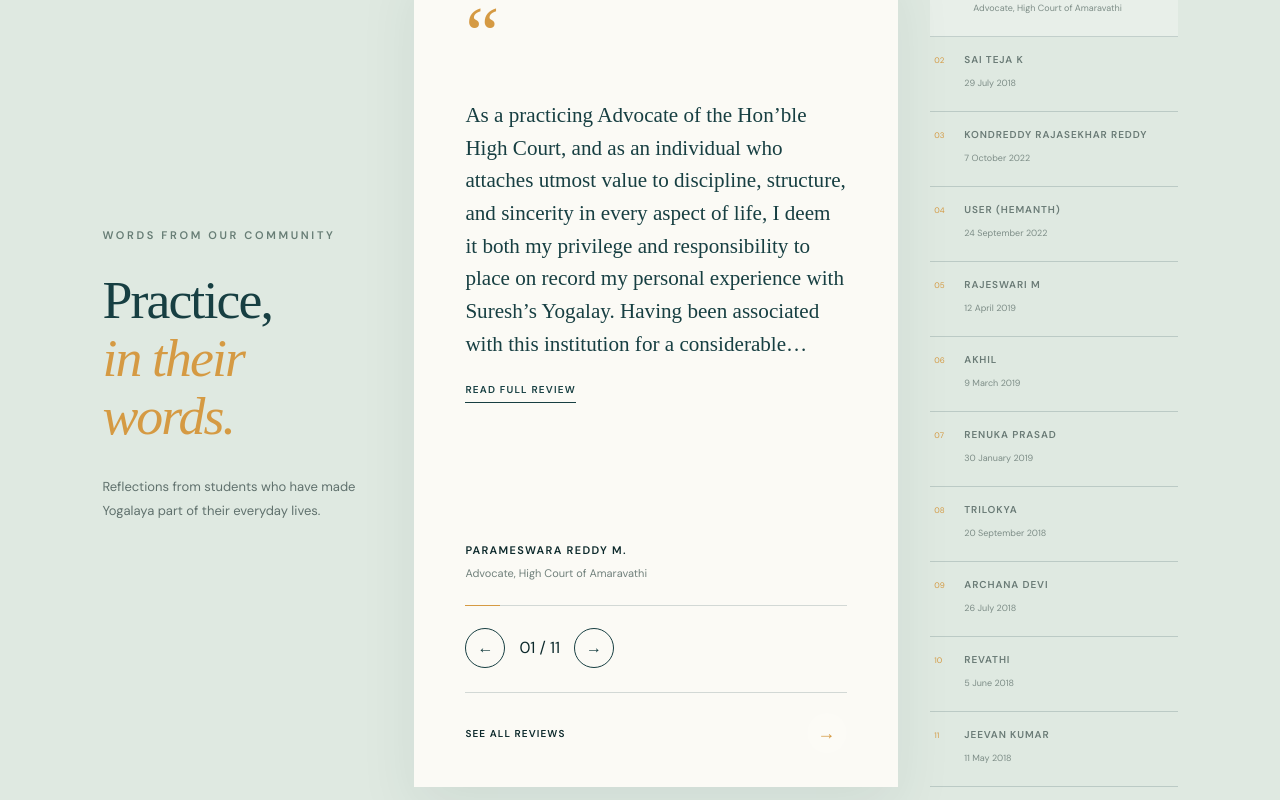
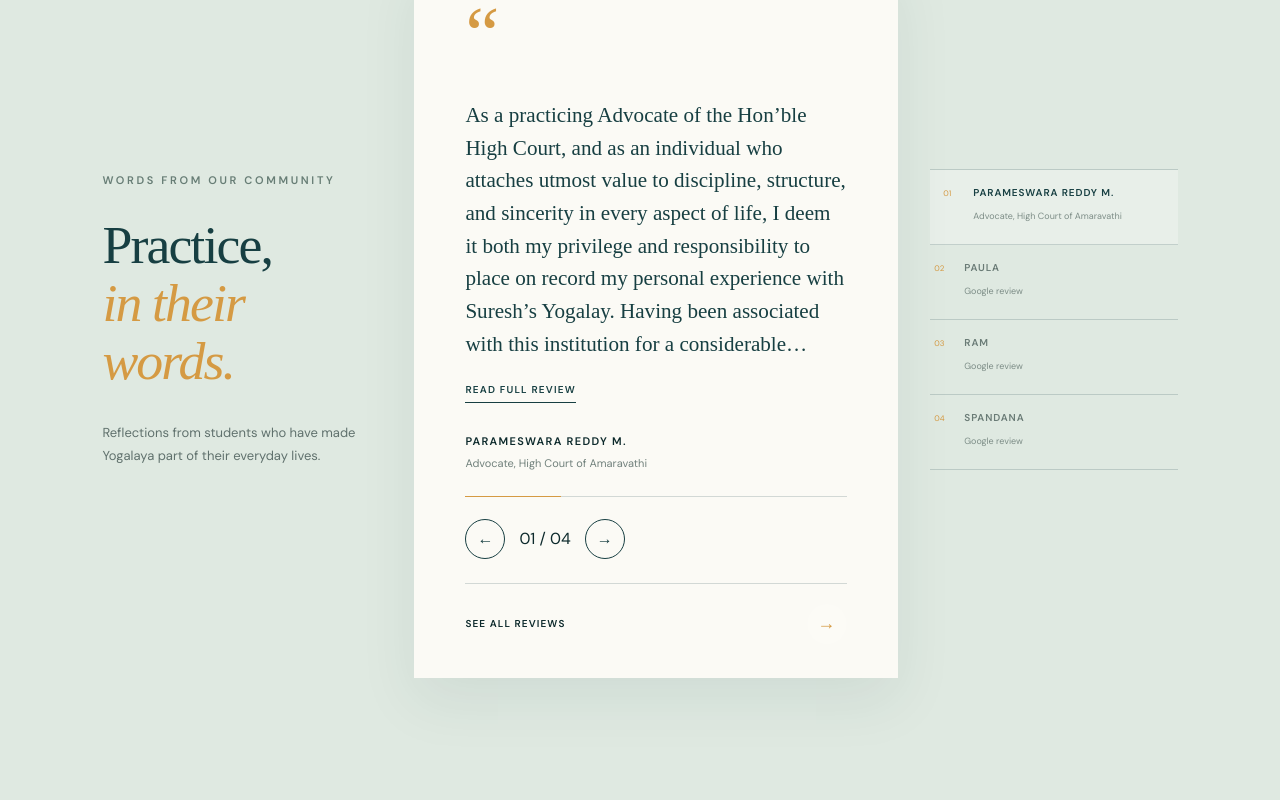
Before and after one commit to Murthy-sys/yogalaya, a React (Vite) app: page / in a window 1280 px wide. Shown: the part 5980-6780 px from the top of the page. Built offline with nearby package versions, Linux system fonts and the light colour scheme; a web font is replaced by a local one.

Commit message:
final commit

```diff
--- a/src/App.jsx
+++ b/src/App.jsx
@@ -51,54 +51,45 @@
     featured: true,
   },
   {
-    quote: "Experiencing something new in my life. First of all, I thought of a Gym for bodybuilding but with a thought that being mentally strong is more important than physical fitness in the upcoming materialistic life I thought of joining the Yoga Institute. But here I got to know that we will experience both Physical fitness and Mental fitness with Yoga. The Institute will do 100% justification for this.",
-    name: "Sai Teja K",
-    detail: "29 July 2018",
+    quote: `Before my first meeting with Suresh I really didn’t know what to expect from a yoga class as my only reference point were a few classes taken in the US. I wasn’t even sure if I wanted to commit to a daily yoga practice. But when I met Suresh, his confidence and conviction in what he does shined through and I knew right away I was going to be in good hands.
+
+The journey is being wonderfully challenging and empowering. I think we don’t know where we really stand physically and spiritually or even what’s possible for us until we put ourselves to work. And the sessions at Yogalay are certainly hard work. It is not easy to realize what your current limits are. However, I love Suresh’s gentle approach and the quiet atmosphere at his yoga studio which makes for the perfect place to grow at your own pace. I am beyond happy to see that the impact of what happens on the yoga mat stays with me far beyond the session. It’s only been a few weeks, but I am already experiencing myself in a new light. I am really thankful to Suresh for helping me believe that progress is possible if I apply myself to it and for reminding me that everything will come in due time. Thank you, Suresh, for your support in this journey! The work you do doesn’t go unseen!`,
+    name: "Paula",
+    detail: "Google review",
   },
   {
-    quote: "This is Rajasekhar, What Purpose your decided to join yoga classes, For your weight loss, stress relief, peacefulness, stability in life... Etc.. Here Suresh sir and Gayatri Mam will treat you as a kid and they will explain you clearly about yoga... Coming to my Experience 1. Yoga improved my Flexibility 2. Improved my mental health, boost immunity, reduced anxiety, improved my strength.. Etc. Finally yoga will make you mentally and physically fit...... I have faced so many Experiences in a short time. In my experiences mostly i liked one Word ‘CONTROL’..... If you don't have CONTROL on proper diet and sleep you will facing weight gain or weight loss problems. If you don't have CONTROL on anger or stability or stress management you will face lot of problems mentally and Physically. If your mind in your control.. You will achieve whatever you like. I'm sharing my experiences here due to it will helpful to few people atleast. Thank you very much to Suresh sir and Gayatri Mam you both made me Blissful.",
-    name: "Kondreddy Rajasekhar Reddy",
-    detail: "7 October 2022",
+    quote: `I came to know about Yogalaya from Facebook. I have been practicing yoga for the last six months, and my perception of yoga has completely changed. I was under the impression that yoga was only physical activity. Slowly, I realized from Yoga Master Suresh—who reiterates during training sessions—that yoga is a union of body and mind.
+
+Suresh’s in-depth knowledge, rich experience, and command of yoga are clearly visible in every aspect of training. He pays close attention to every individual, understands their needs, trains accordingly, and modifies the approach without losing the essence of yoga—making sure goals are met.
+
+Whenever a new asana or technique is taught, he explains its benefits. This improves a trainee’s yoga knowledge and motivates us to practice continuously. His slow and steady approach, with a long-term vision, is truly appreciable. He is very friendly and approachable, and answers every question with patience. These are his assets and make him different.
+
+One of my favorite quotes from him is: “Any vehicle needs maintenance; likewise, the human body also needs regular maintenance, which can be achieved with regular practice of yoga.”
+
+I would highly recommend Yogalaya and Suresh Master to anyone who wants to train, practice, and experience yoga. All the very best, and thank you for the valuable training provided so far!
+
+Positive: Communication, Quality, Professionalism.`,
+    name: "Ram",
+    detail: "Google review",
   },
   {
-    quote: "I'm Hemanth, software engineer at Cognizant Technology Solutions. Doing yoga is quite a good experience. ‘Suresh Yoga Laya’ followed a systematic procedure, they introduce asanas based on our body flexibility. They explain importance of each and every asana. For me I felt good waking up early in the morning and making my body flexible. On Fridays we have a special two-hour session, Suresh sir will teach us about importance of yoga. Yoga is essential for our daily lives. I strongly suggest everyone to join Suresh Yoga Laya.",
-    name: "User (Hemanth)",
-    detail: "24 September 2022",
-  },
-  {
-    quote: "Yogalay is the right place to tune your body mind and spirit in to one. Suresh is a great soul and he helps the students with a great motivation to learn. He is very honest teacher. I am very happy that I joined the class.",
-    name: "Rajeswari M",
-    detail: "12 April 2019",
-  },
-  {
-    quote: "Balancing your mind and focus is very important for competitive exams here you can learn with best trainer, you can feel the difference with in a week.",
-    name: "Akhil",
-    detail: "9 March 2019",
-  },
-  {
-    quote: "Truly transforming lives, it puts in lot of energy and consciousness into life, trains minds to master its own potential through sadhana (practice). Saliently, the guru (teacher) is so well versed with yoga that his teachings fructify the practice. Outdo your own infirmity. Learn, test and train yourself. P.S. — apt premises to perform yoga. The teacher also preaches a tinge of spirituality. Live life up to its full potential.",
-    name: "Renuka Prasad",
-    detail: "30 January 2019",
-  },
-  {
-    quote: "This is the fantastic institute to learn yoga this institute gives 100% justification very good and polite teaching. I am completely satisfied for learning yoga in this best institute. Thank you.",
-    name: "Trilokya",
-    detail: "20 September 2018",
-  },
-  {
-    quote: "Finally, my quest for a qualitative yoga training center ended after finding Yogalaya. Perfect place for the people who are passionate towards learning yoga.",
-    name: "Archana Devi",
-    detail: "26 July 2018",
-  },
-  {
-    quote: "Everything about The Yogalaya Studio is worth experiencing! Fantastic instructor. The wide variety of classes offered. The healing, relaxing and energizing benefits of yoga practice. The warm and welcoming space of the studio itself.",
-    name: "Revathi",
-    detail: "5 June 2018",
-  },
-  {
-    quote: "This a awesome place for training yoga's... Start your yoga career in this place... great master and good atmosphere.",
-    name: "Jeevan Kumar",
-    detail: "11 May 2018",
+    quote: `Embarking on a three-month journey with yoga has been a transformative experience. When I started, I was a bit skeptical about what yoga could offer, but it quickly became a cherished part of my daily routine.
+
+I’ve had severe migraine pain for seven years, but through consistent yoga practice, I’ve been able to reduce it significantly. Yoga has helped me manage stress, relax my body, and find a sense of calm, which has been crucial in decreasing the frequency and intensity of my migraines.
+
+Over the past three months, I’ve noticed significant improvements in my physical health. My flexibility has increased considerably; poses that once seemed impossible now feel comfortable and natural. My strength, particularly in my core and upper body, has also improved, which has positively impacted other physical activities I engage in.
+
+One of the most surprising aspects of this journey has been the mental and emotional benefits. Yoga has taught me the importance of mindfulness and being present in the moment. The practice has become a form of moving meditation, helping me calm my mind and reduce stress. I find myself more patient and less reactive in challenging situations. The breathing techniques learned in yoga have also been invaluable, providing tools to manage anxiety and improve focus.
+
+Yoga has toned my body, revealing strength and balance. The poses have not only sculpted my muscles, but also enhanced my flexibility and posture, creating a well-rounded transformation.
+
+In just three months, yoga has brought a sense of bliss into my life that I didn’t know was possible. It has taught me that true happiness comes from within, through connection, mindfulness, and self-awareness. This experience has been nothing short of transformative, and I am excited to continue this journey, knowing that each practice brings me closer to this blissful state.
+
+Since practicing with Suresh and Keerthi, I have noticed significant improvements in my physical health, including increased flexibility and strength. The mental and emotional benefits have been equally profound, with a noticeable reduction in stress and an enhanced sense of well-being. Their teaching incorporates not just physical asanas, but also pranayama, meditation, and yoga philosophy, providing a comprehensive approach to wellness. An experienced teacher like Suresh Master brings authenticity to the practice, staying true to the roots of yoga and ensuring that students receive a genuine experience.
+
+I highly suggest trying yoga if you’re looking for a natural way to improve your physical and mental well-being. Yoga helps in finding balance, reducing stress, and fostering a deep sense of inner peace. Give it a try—you might find it becomes a vital part of your life. Overall, it was an eye-opening experience that introduced me to the benefits of yoga.`,
+    name: "Spandana",
+    detail: "Google review",
   },
 ];
 
@@ -221,20 +212,14 @@
             <p className="eyebrow">About the founder</p>
             <h1>Meet<br /><em>Mr. Suresh.</em></h1>
             <p className="about-suresh-lead">Founder & Master Trainer, Suresh’s Yogalaya</p>
-            <p>Suresh is a dedicated Yoga Teacher, Martial Artist and State-Level Judo Player, committed to helping people achieve holistic health through the timeless wisdom of yoga.</p>
+            <p>Suresh is a dedicated <strong className="profile-highlight">Yoga Teacher, Martial Artist and State-Level Judo Player</strong>, committed to helping people achieve holistic health through the timeless wisdom of yoga.</p>
             <p>His yoga journey began at the age of 13 with a deep passion for self-practice. Over the years, this passion evolved into a lifelong mission to inspire individuals to lead healthier, happier and more balanced lives.</p>
             <p>While pursuing his B.Tech, his outstanding yoga demonstrations earned him the opportunity to teach yoga to the Head of the Institution. This boosted his confidence and became a stepping stone for his career.</p>
-            <p>To deepen his knowledge, he trained at one of the oldest yoga institutes, The Yoga Institute, Mumbai, and refined his skills at Bharath Thakur Artistic Yoga. During his career, he has conducted personalised yoga sessions for celebrities and workshops for clients including RDT, HPCL and Union Bank employees.</p>
+            <p>To deepen his knowledge, he trained at one of the oldest yoga institutes, <strong className="profile-highlight">The Yoga Institute, Mumbai</strong>, and refined his skills at <strong className="profile-highlight">Bharath Thakur Artistic Yoga</strong>. During his career, he has conducted <strong className="profile-highlight">personalized yoga sessions for celebrities</strong> and workshops for clients including <strong className="profile-highlight">RDT, HPCL and Union Bank employees</strong>.</p>
             <p>Suresh has worked with children, teenagers, adults, senior citizens, fitness enthusiasts, professionals and individuals dealing with stress, anxiety, hyperactivity and lifestyle-related challenges.</p>
             <p>Out of his passion for yoga and his own experiences, he has innovated unique techniques that shape an outstanding teaching approach—combining traditional yogic principles with practical techniques to make yoga accessible and beneficial for everyone.</p>
-            <p>Inspired by his spiritual journey and a deep connection with nature, Suresh moved from Mumbai to Anantapur and founded Suresh’s Yogalaya. Today, the institute offers both offline and online programmes.</p>
-            <p>“Suresh believes that through yoga one can move from animal nature to human nature, and further to divine nature. With consistent effort, one can experience something beyond body and mind, helping us move towards consciousness and bliss.”</p>
-            <div className="about-suresh-highlights" aria-label="Instructor teaching highlights">
-              <span>Structured sessions</span>
-              <span>Personal posture guidance</span>
-              <span>Breathwork & meditation</span>
-              <span>23 years self-practice · 13 years teaching</span>
-            </div>
+            <p>Inspired by his spiritual journey and a deep connection with nature, Suresh moved from Mumbai to Anantapur and founded <strong className="profile-highlight">Anantapur Suresh’s Yogalaya</strong>. Today, the institute offers both <strong className="profile-highlight">offline and online programs</strong>.</p>
+            <p>“Suresh believes that through yoga one can move from <strong className="profile-highlight">animal nature to human nature, and further to divine nature</strong>. With consistent effort, one can experience something beyond body and mind, helping us move towards <strong className="profile-highlight">consciousness and bliss</strong>.”</p>
             <a className="primary-button" href="/#contact">Begin your practice <Arrow /></a>
           </div>
         </section>
--- a/src/styles.css
+++ b/src/styles.css
@@ -130,6 +130,7 @@
 .about-suresh-intro h1 { margin: 0; color: var(--ink); font-size: clamp(62px, 6.5vw, 104px); line-height: .96; letter-spacing: -.045em; }
 .about-suresh-lead { max-width: 690px; margin: 42px 0 22px; color: var(--ink); font-family: "Marcellus", serif; font-size: clamp(23px, 2.2vw, 33px); line-height: 1.5; }
 .about-suresh-intro > p:not(.eyebrow):not(.about-suresh-lead) { max-width: 620px; margin: 0 0 38px; color: #60716d; line-height: 1.9; }
+.about-suresh-intro .profile-highlight { color: var(--ink); font-weight: 600; }
 .about-suresh-highlights { width: 100%; max-width: 620px; margin: 0 0 38px; border-top: 1px solid var(--line); }
 .about-suresh-highlights span { display: block; padding: 12px 0; border-bottom: 1px solid var(--line); color: var(--ink); text-transform: uppercase; letter-spacing: .12em; font-size: 9px; font-weight: 600; }
 .instructor-profile { border-bottom: 1px solid var(--line); }
```
Also changed, not shown: src/components/Reviews.jsx (+1 -1 lines), 5 other files (tests, documents, lock files or other folders).
